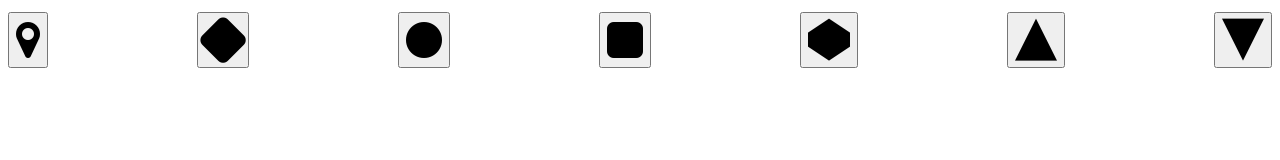
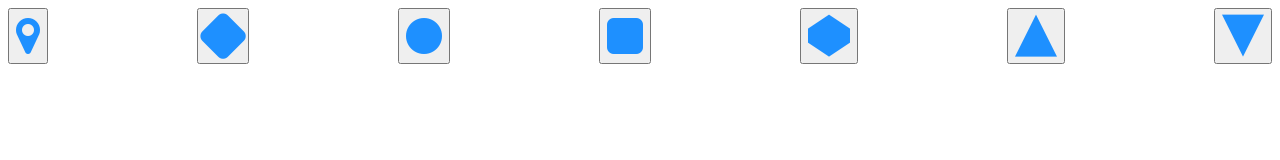
Before and after one commit to ll9/icoomoon-with-fa, a plain HTML site: page index.html in a window 1280 px wide. Drawn offline with Linux system fonts and the light colour scheme; files whose address does not match are found by name.

Commit message:
different color

```diff
--- a/css/style.css
+++ b/css/style.css
@@ -2,8 +2,7 @@ body button {
     font-size: 42px;
     padding-top: 5px;
     padding-bottom: 5px;
-    top: 4px;
-    position: relative;
+    color: dodgerblue;
 }
 
 .icon-container {
```
